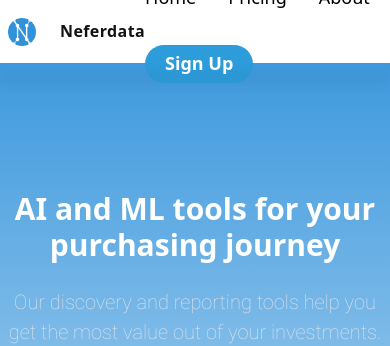
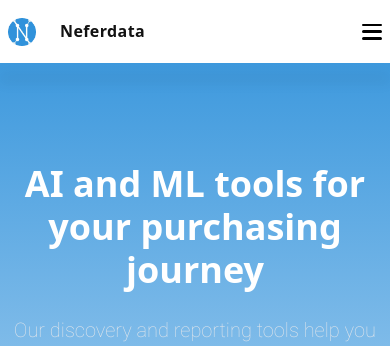
Before and after one commit to Hamdysaad20/NeferData_LandingPages, a React (Vite) app: page / in a window 390 px wide. Shown: the top 346 px of the page. Built offline with nearby package versions, Linux system fonts and the light colour scheme.

Commit message:
fix bugs

```diff
--- a/src/Components/Hero/Hero.jsx
+++ b/src/Components/Hero/Hero.jsx
@@ -54,7 +54,7 @@ const Hero = () => (
       <div className="flex flex-col gap-6 text-white text-center box-border px-0 lg:px-16 max-lg:px-2 max-md:px-0 max-w-[890px]">
         <h1
         style={{fontFamily: 'ui-sans-serif, system-ui, -apple-system, BlinkMacSystemFont, "Segoe UI", Roboto, "Helvetica Neue", Arial, "Noto Sans", sans-serif', fontWeight: 'bold', lineHeight: '120%'}}
-        className="text-3xl md:text-7xl font-bold leading-120%">
+        className="text-4xl md:text-7xl font-bold leading-120%">
           AI and ML tools for your purchasing journey
         </h1>
         <p className="text-[24px] max-lg:text-[20px] max-mg:text-[18px] box-border px-[76px] max-lg:px-28 max-md:px-0 leading-[150%] text-gray-200">
--- a/src/Components/Navbar/Navbar.jsx
+++ b/src/Components/Navbar/Navbar.jsx
@@ -10,17 +10,7 @@ const LINKS = [
   { main: { link: "/", title: "Home" }, hasDropDown: false },
   { main: { link: "/pricing", title: "Pricing" }, hasDropDown: false },
   { main: { link: "/about", title: "about" }, hasDropDown: false },
-  {
-    main: { link: "/", title: "Link Four" },
-    subLinks: [
-      { link: "/", title: "Link Six" },
-      { link: "/", title: "Link Seven" },
-      { link: "/", title: "Link Eight" },
-      { link: "/", title: "Link Nine" },
-      { link: "/", title: "Link Ten" },
-    ],
-    hasDropDown: true,
-  },
+
 ];
 
 // Functional component for Navbar
@@ -94,7 +84,7 @@ const Navbar = () => {
           </div>
         </Link>
        {/* Navigation Links and Action Button  */}
-<div className='md:flex gap-8'>
+<div className='md:flex hidden gap-8'>
   {/* Navigation Links */}
   <div
     style={{
@@ -102,7 +92,7 @@ const Navbar = () => {
         'ui-sans-serif, system-ui, -apple-system, BlinkMacSystemFont, "Segoe UI", Roboto, "Helvetica Neue", Arial, "Noto Sans", sans-serif',
       lineHeight: "120%",
     }}
-    className='flex items-center gap-8 text-lg capitalize'>
+    className=' items-center flex gap-8 text-[#121212] text-lg capitalize'>
     {LINKS.map((link, idx) => (
       <NavbarLink
         main={link.main}
```
Also changed, not shown: src/Pages/Pricing.jsx (added), 1 other file (tests, documents, lock files or other folders).
